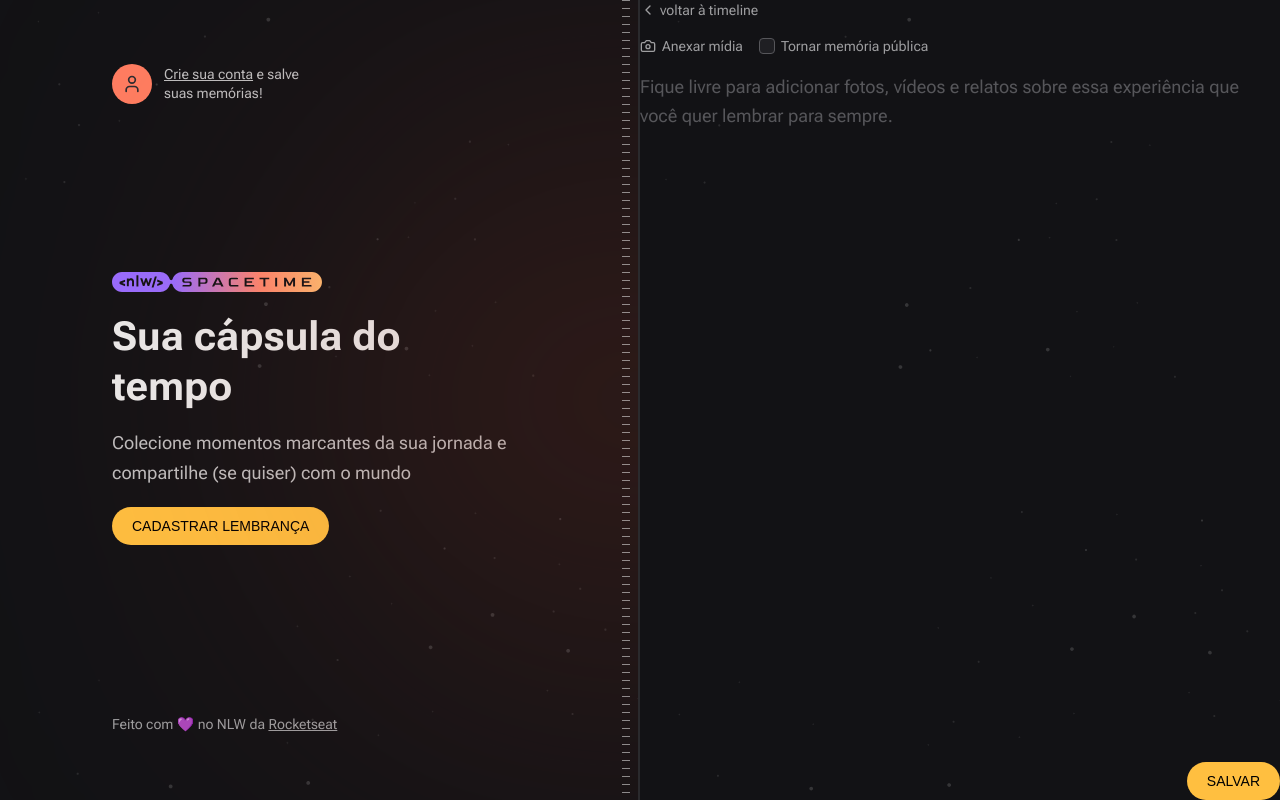
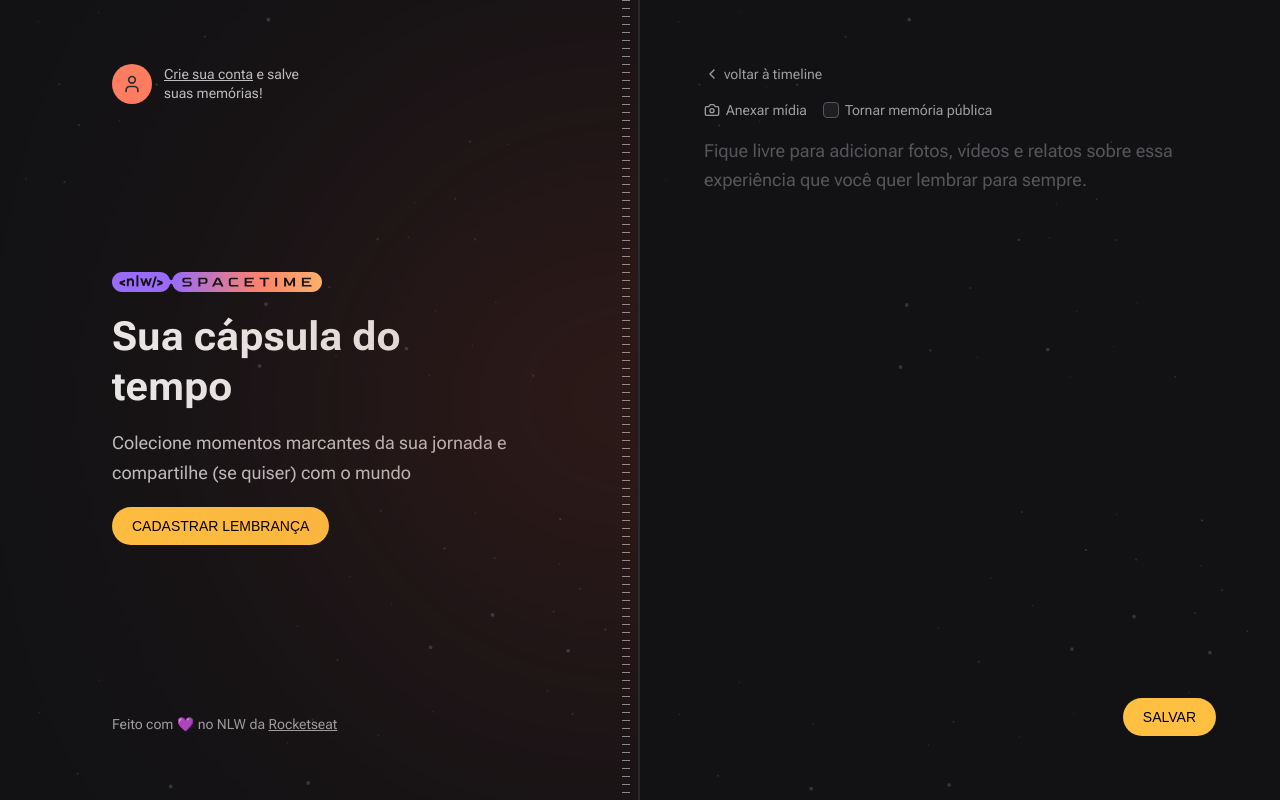
Before and after one commit to lluisgustavo/capsuladotempo, a Next.js app in the folder web/: page /memories/new in a window 1280 px wide. Built offline with nearby package versions, Linux system fonts and the light colour scheme; no server answers; a web font is replaced by a local one.

Commit message:
fix (new memories): add pading

```diff
--- a/web/src/app/memories/new/page.tsx
+++ b/web/src/app/memories/new/page.tsx
@@ -4,7 +4,7 @@
 
 export default function NewMemory() {
   return (
-    <div className="flex flex-1 flex-col gap-4">
+    <div className="flex flex-1 flex-col gap-4 p-16">
       <Link
         href="/"
         className="flex items-center gap-1 text-sm text-gray-200 hover:text-gray-100"
```
